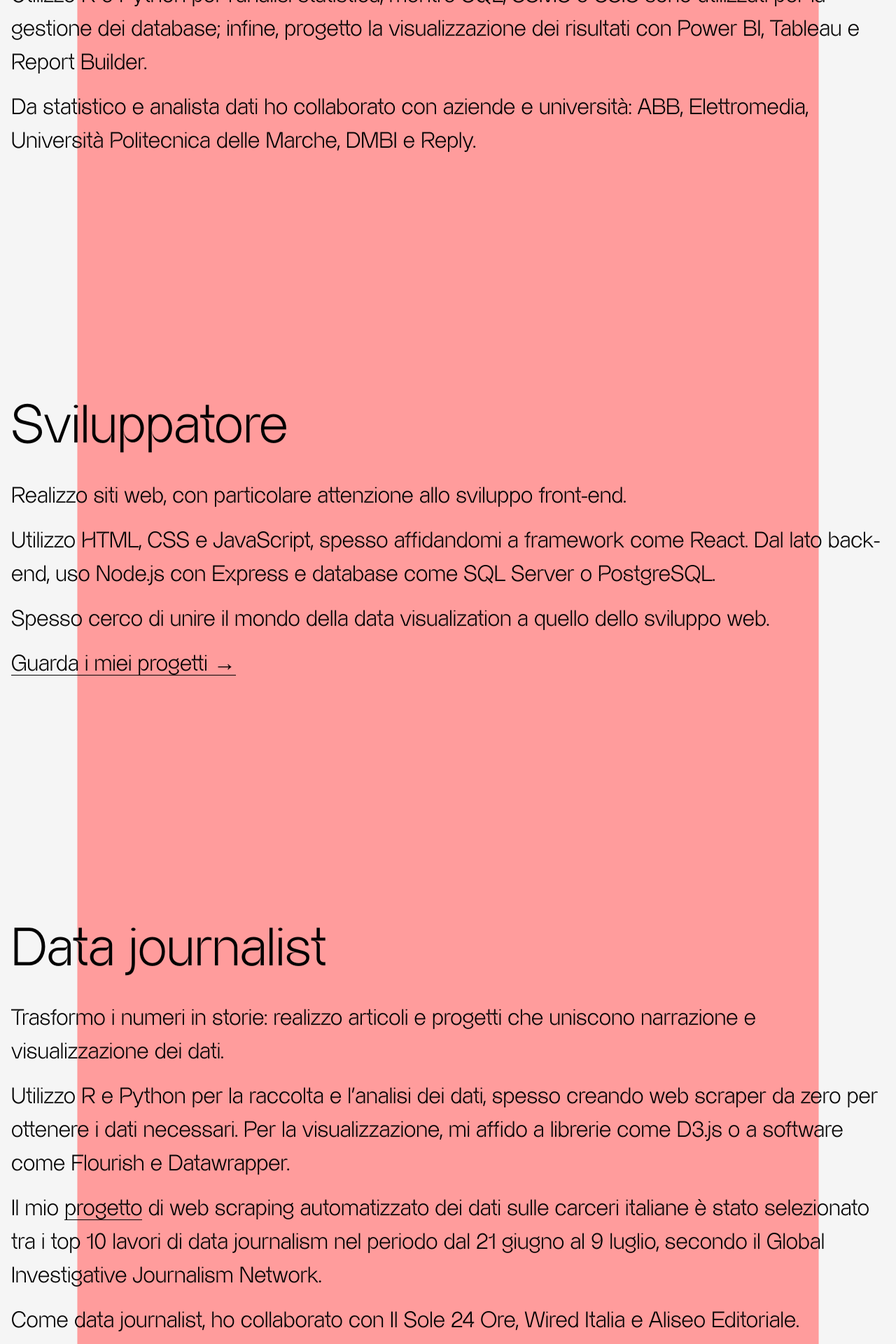
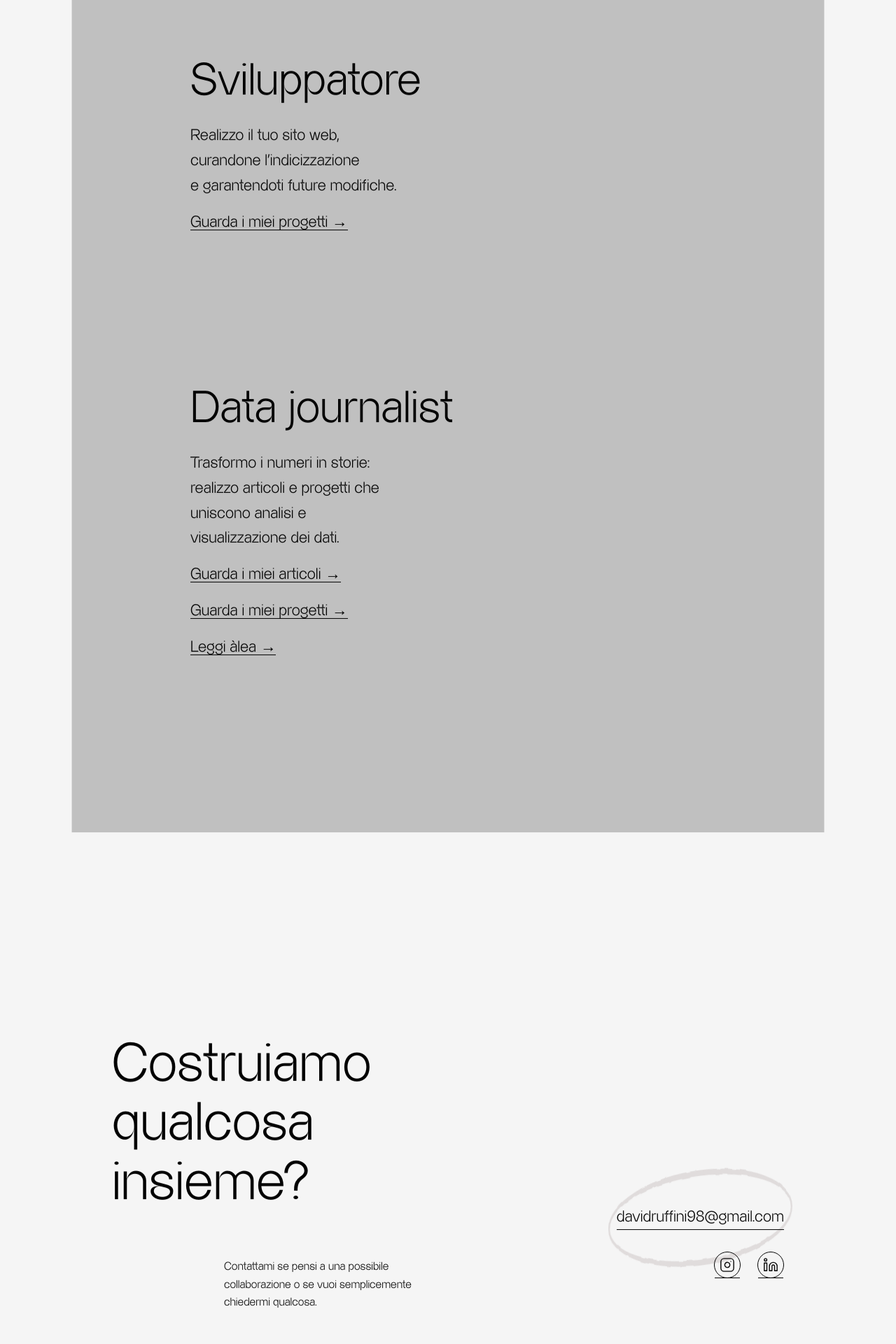
Before and after one commit to davidoffdado/personal-website, a React (Vite) app: page /personal-website/ in a window 1280 px wide. Shown: the part 1420-3340 px from the top of the page at 70% size. Built offline with nearby package versions, Linux system fonts and the light colour scheme.

Commit message:
modifica home e about

```diff
--- a/src/components/MainContent.jsx
+++ b/src/components/MainContent.jsx
@@ -55,53 +55,33 @@ function MainContent() {
         </div>
       </section>
 
-      <AnimatedSection id="statistico" color="#ff9c9cff">
+      <AnimatedSection id="statistico" color="#c0c0c0ff">
 
       <div className="section-divider"></div>
 
-      <div className="stat">
+      <div className="thematic-block stat">
         <h2 className="heading-mono text-3xl font-semibold text-blue-200 text-center">
           Statistico
         </h2>
 
         <p>
-          Mi occupo dell'analisi dei dati e della loro presentazione sotto forma
-          di report interattivi o statici. Gestisco le informazioni dalla loro
-          origine fino alla visualizzazione, mettendo le mani al database e
-          creando procedure automatizzate per raccogliere e ripulire i dati.
+          Analizzo i tuoi dati, <br/>
+          siano essi aziendali, <br/>
+          della tua tesi <br/>
+          o di altra natura.
         </p>
-
-        <p>
-          Utilizzo R e Python per l'analisi statistica, mentre SQL, SSMS e SSIS
-          sono utilizzati per la gestione dei database; infine, progetto la
-          visualizzazione dei risultati con Power BI, Tableau e Report Builder.
-        </p>
-
-        <p>
-          Da statistico e analista dati ho collaborato con aziende e università:
-          ABB, Elettromedia, Università Politecnica delle Marche, DMBI e Reply.
-        </p>
-        </div>
+      </div>
 
       <div className="section-divider"></div>
 
-      <div className="svil">
+      <div className="thematic-block stat">
         <h2 className="heading-mono">
           Sviluppatore
         </h2>
 
-        <p>Realizzo siti web, con particolare attenzione allo sviluppo front-end.</p>
-
-        <p>
-          Utilizzo HTML, CSS e JavaScript, spesso affidandomi a framework come
-          React. Dal lato back-end, uso Node.js con Express e database come SQL
-          Server o PostgreSQL.
-        </p>
-
-        <p>
-          Spesso cerco di unire il mondo della data visualization a quello dello
-          sviluppo web.
-        </p>
+        <p>Realizzo il tuo sito web, <br/>
+        curandone l'indicizzazione <br/>
+        e garantendoti future modifiche.</p>
 
         <p>
           <Link
@@ -116,50 +96,16 @@ function MainContent() {
 
       <div className="section-divider"></div>
 
-      <div className="dj">
+      <div className="thematic-block dj">
         <h2 className="heading-mono">
           Data journalist
         </h2>
 
         <p>
-          Trasformo i numeri in storie: realizzo articoli e progetti che uniscono
-          narrazione e visualizzazione dei dati.
-        </p>
-
-        <p>
-          Utilizzo R e Python per la raccolta e l'analisi dei dati, spesso
-          creando web scraper da zero per ottenere i dati necessari. Per la
-          visualizzazione, mi affido a librerie come D3.js o a software come
-          Flourish e Datawrapper.
-        </p>
-
-        <p>
-          Il mio{" "}
-          <a
-            href="https://davidoffdado.github.io/progetto-carceri/"
-            target="_blank"
-            rel="noopener noreferrer"
-            className="underline"
-          >
-            progetto
-          </a>{" "}
-          di web scraping automatizzato dei dati sulle carceri italiane è stato
-          selezionato tra i top 10 lavori di data journalism nel periodo dal 21
-          giugno al 9 luglio, secondo il{" "}
-          <a
-            href="https://gijn.org/stories/europes-deadly-heatwave-middle-east-ceasefires/"
-            target="_blank"
-            rel="noopener noreferrer"
-            className="underline"
-          >
-            Global Investigative Journalism Network
-          </a>
-          .
-        </p>
-
-        <p>
-          Come data journalist, ho collaborato con Il Sole 24 Ore, Wired Italia e
-          Aliseo Editoriale.
+          Trasformo i numeri in storie: <br/>
+          realizzo articoli e progetti che <br/>
+          uniscono analisi e <br/>
+          visualizzazione dei dati.
         </p>
 
         <p>
@@ -188,7 +134,7 @@ function MainContent() {
               target="_blank"
               rel="noopener noreferrer"
             >
-              Leggi la mia newsletter sulla probabilità →
+              Leggi àlea →
             </a>
         </p>
       </div>
--- a/src/pages/About.jsx
+++ b/src/pages/About.jsx
@@ -44,6 +44,24 @@ function About() {
         </p>
       </section>
 
+            {/* ===== SEZIONE 4 ===== */}
+      <section className="panel">
+        <p className="big-paragraph">
+          Ho realizzato uno scraper che raccoglie i dati giornalieri sulle carceri italiane e aggiorna quotidiniamente grafici e mappe:
+          il           <a
+            href="https://davidoffdado.github.io/progetto-carceri/"
+            target="_blank"
+            rel="noopener noreferrer"
+            className="underline"
+          >progetto</a> è stato segnalato dal           <a
+            href="https://gijn.org/stories/europes-deadly-heatwave-middle-east-ceasefires/"
+            target="_blank"
+            rel="noopener noreferrer"
+            className="underline"
+          >GIJN</a>.
+        </p>
+      </section>
+
       {/* ===== SEZIONE 4 ===== */}
       <section className="panel">
         <p className="big-paragraph">
@@ -51,10 +69,51 @@ function About() {
         </p>
       </section>
 
+{/* ===== SEZIONE 6 — COLLABORAZIONI ===== */}
+<section className="panel collaborations-panel">
+  <h2 className="collab-title">Collaborazioni da statistico</h2>
+        <div className="line"></div>
+
+  <div className="scrolling-text">
+    <div className="scrolling-inner">
+      <span>
+        <strong>ABB</strong> • <strong>Elettromedia</strong> • <strong>Università Politecnica delle Marche</strong> • <strong>DMBI</strong> • <strong>Reply</strong> •
+      </span>
+      <span>
+        <strong>ABB</strong> • <strong>Elettromedia</strong> • <strong>Università Politecnica delle Marche</strong> • <strong>DMBI</strong> • <strong>Reply</strong>
+      </span>
+    </div>
+    <div className="line"></div>
+  </div>
+</section>
+
+{/* ===== SEZIONE 6 — COLLABORAZIONI ===== */}
+<section className="panel collaborations-panel">
+  <h2 className="collab-title">Collaborazioni da data journalist</h2>
+      <div className="line"></div>
+  <div className="scrolling-text">
+    <div className="scrolling-inner">
+      <span>
+        <strong>Il Sole 24 Ore</strong> • <strong>Wired Italia</strong> • <strong>Aliseo Editoriale</strong> • <strong>SEC Newgate</strong> •
+      </span>
+      <span>
+       <strong>Il Sole 24 Ore</strong> • <strong>Wired Italia</strong> • <strong>Aliseo Editoriale</strong> • <strong>SEC Newgate</strong>
+      </span>
+    </div>
+        <div className="line"></div>
+  </div>
+</section>
+
+
+
+
       {/* ===== SEZIONE 5 — CONTATTI ===== */}
       <section className="panel contact-panel">
         <ContactSection />
       </section>
+
+
+
     </main>
   );
 }
--- a/src/styles/About.css
+++ b/src/styles/About.css
@@ -108,14 +108,7 @@ html, body {
 /* Rende la sezione contatti coerente con il layout principale */
 
 
-/* ===== RESPONSIVE ===== */
-@media (max-width: 768px) {
-  .subtitle { margin-left: 2rem; }
-  .image-box {
-    top: 4rem; left: 6rem;
-    width: 180px; height: 240px;
-  }
-}
+
 
 .with-image {
   position: relative;
@@ -149,3 +142,122 @@ html, body {
   position: relative;
   z-index: 1;
 }
+
+/* ===== SEZIONE COLLABORAZIONI ===== */
+.collaborations-panel {
+  background: #f5f5f5;
+  display: flex;
+  justify-content: center;
+  align-items: center;
+  overflow: hidden;
+  position: relative;
+  min-height: 60vh; /* come le altre sezioni */
+}
+
+.scrolling-text {
+  width: 100%;
+  overflow: hidden;
+  white-space: nowrap;
+}
+
+.scrolling-inner {
+  display: inline-flex;
+  white-space: nowrap;
+  animation: scroll-loop 40s linear infinite;
+}
+
+.scrolling-inner span {
+  display: inline-block;
+  font-size: clamp(1.2rem, 3vw, 2rem);
+  font-weight: 500;
+  color: black;
+  padding-right: 4rem; /* spazio tra le ripetizioni */
+}
+
+@keyframes scroll-loop {
+  0% {
+    transform: translateX(0);
+  }
+  100% {
+    transform: translateX(-50%);
+  }
+}
+/* ===== SEZIONE COLLABORAZIONI ===== */
+.collaborations-panel {
+  text-align: center;
+  padding: 2rem 0;
+}
+
+.collab-title {
+  font-size: clamp(2rem, 3vw, 6rem);
+  margin-bottom: 1rem;
+  color: #333;
+}
+
+.collaborations-panel {
+  background: #f5f5f5;
+  display: flex;
+  justify-content: center;
+  align-items: center;
+  overflow: hidden;
+  position: relative;
+  min-height: 10vh; /* come le altre sezioni */
+}
+
+.scrolling-text {
+  width: 100%;
+  overflow: hidden;
+  white-space: nowrap;
+}
+
+.scrolling-inner {
+  display: inline-flex;
+  white-space: nowrap;
+  animation: scroll-loop 20s linear infinite;
+}
+
+.scrolling-inner span {
+  display: inline-block;
+  font-size: clamp(6rem, 3vw, 10rem);
+  font-weight: 500;
+  color: black;
+  padding-right: 4rem; /* spazio tra le ripetizioni */
+}
+
+@keyframes scroll-loop {
+  0% {
+    transform: translateX(0);
+  }
+  100% {
+    transform: translateX(-50%);
+  }
+}
+
+.line {
+  width: 100%;
+  height: 2px;
+  background-color: black;
+  opacity: 0.15;
+}
+
+
+/* ===== RESPONSIVE ===== */
+@media (max-width: 768px) {
+  .subtitle { margin-left: 2rem; }
+  .image-box {
+    top: 4rem; left: 6rem;
+    width: 180px; height: 240px;
+  }
+  .collab-title {
+  font-size: clamp(1.2rem, 3vw, 6rem);
+}
+
+.scrolling-inner span {
+  display: inline-block;
+  font-size: clamp(3rem, 3vw, 10rem);
+  font-weight: 500;
+  color: black;
+  padding-right: 4rem; /* spazio tra le ripetizioni */
+}
+
+}
--- a/src/styles/global.css
+++ b/src/styles/global.css
@@ -24,6 +24,7 @@ body,
 
 * {
 }
+
 
 /* =========================================
    STRUTTURA GENERALE
@@ -469,6 +470,7 @@ a:hover {
 .section-content h2 {
   margin-top: 6rem;  /* spazio costante sopra ogni nuovo h2 */
   margin-bottom: 2rem;
+  justify-self: start;
 }
 
 /* il primo titolo dentro la sezione (es. "Statistico") non deve avere spazio sopra */
@@ -480,6 +482,8 @@ a:hover {
 .section-content p {
   margin-top: 1rem;
   margin-bottom: 1rem;
+  justify-self: start;
+
 }
 
 
@@ -497,7 +501,6 @@ a:hover {
 #statistico .svil,
 #statistico .dj {
   width: 100%;
-  padding: 4rem 0rem;
 }
 
   .section-content div {
@@ -508,9 +511,7 @@ a:hover {
   align-self: center;
   width: 100%; /* ✅ serve per dare la larghezza finale */
   height: 6px;
-  background-color: #f5f5f5;
-  border-radius: 2px;
-  opacity: 0.3;
+  background-color: black;
 
   /* ✅ posizione a metà tra i blocchi */
   margin-block: calc(var(--space) / 2);
@@ -528,10 +529,107 @@ a:hover {
 @keyframes growLine {
   from {
     transform: scaleX(0);   /* parte da sinistra */
-    opacity: 0.4;
+    opacity: 0;
   }
   to {
     transform: scaleX(1);   /* si estende verso destra */
     opacity: 1;
   }
 }
+
+
+
+/* =========================================
+   SCROLL-LINKED ANIMAZIONE su h2 e p
+========================================= */
+
+@supports (animation-timeline: view()) {
+
+
+
+#statistico .thematic-block h2,
+#statistico .thematic-block p {
+  position: relative;
+  display: block;
+  width: fit-content;
+  text-align: left;
+  margin-left: 0;
+  transform-origin: left center;
+
+  /* effetto di scorrimento orizzontale */
+  animation: slideText linear both;
+  animation-timeline: view();
+
+  /* 🔹 testo come maschera del background */
+  background:
+    linear-gradient(black 0 0)
+      50% / 75vmin no-repeat scroll
+    black;
+  -webkit-background-clip: text;
+  background-clip: text;
+  color: transparent;
+
+
+  /* livello sopra l’immagine */
+  z-index: 1;
+}
+
+
+  #statistico .thematic-block h2 {
+    font-size: clamp(3rem, 8vmin, 6rem);
+    font-weight: 900;
+    margin-bottom: 1.5rem;
+    animation-range: entry 0% exit 100%; /* parte un po’ dopo l’h2 */
+
+  }
+
+  #statistico .thematic-block p {
+    font-size: 1.4rem;
+    font-weight: 400;
+    line-height: 1.6;
+    animation-range: entry 50% exit 100%; /* parte un po’ dopo l’h2 */
+  }
+
+
+
+
+  /* keyframes principali */
+  @keyframes slideText {
+    from {
+      transform: translateX(20vw);
+    }
+    to {
+      transform: translateX(50vw);
+    }
+  }
+}
+
+
+@media (max-width: 600px) {
+    @keyframes slideText {
+    from {
+      transform: translateX(0);
+    }
+    to {
+      transform: translateX(20vw);
+    }
+  }
+}
+
+
+
+.thematic-block.stat {
+  position: relative; /* serve come riferimento per l’immagine assoluta */
+}
+
+
+.thematic-block.stat img {
+  position: absolute;
+  top: 50%;
+  left: 50%;
+  transform: translate(-50%, -50%); /* centra perfettamente */
+  width: 200px; /* dimensione a piacere */
+  z-index: -1;
+  opacity: 0.3; /* effetto "dietro al testo" */
+}
+      /* facoltativo, se vuoi un effetto "sfondo" */
```
Also changed, not shown: public/stat.jpeg (added).
